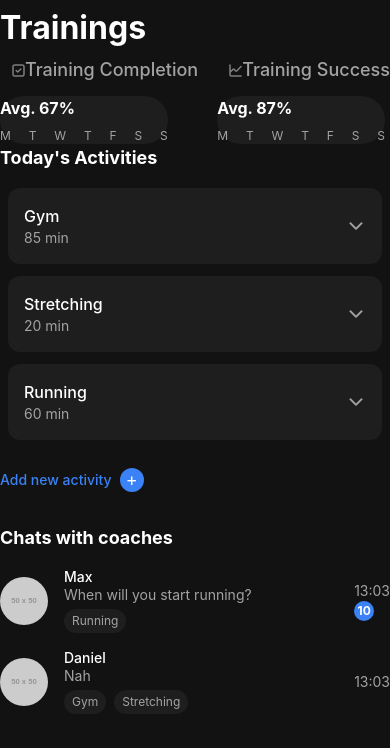
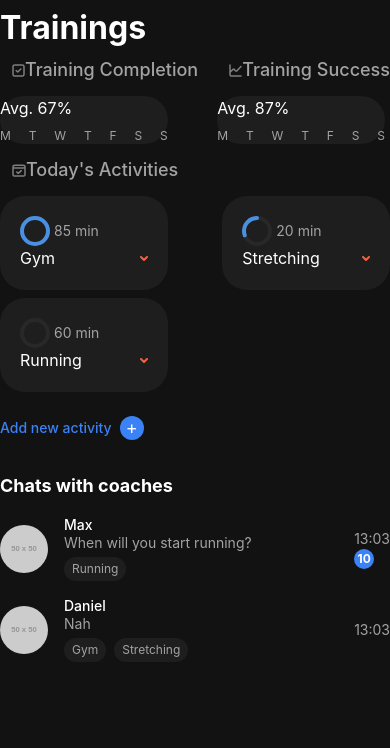
Before and after one commit to RedVVest/fitnes_test, a React Native app in the folder frontend/: screen / in a window 390 px wide. Shown: the top 748 px of the page. Built offline with nearby package versions, Linux system fonts and the light colour scheme.

Commit message:
ActivityCards implemented

```diff
--- /dev/null
+++ b/frontend/assets/svgs/trainingsScreen/CircularProgress.js
@@ -0,0 +1,43 @@
+import React from "react";
+import Svg, { Circle } from "react-native-svg";
+
+const CircularProgress = ({ progress, radius, strokeWidth, color }) => {
+  const clampedProgress = Math.min(Math.max(progress, 0), 100);
+
+  const circumference = 2 * Math.PI * radius;
+
+  const strokeDashoffset =
+    circumference - (clampedProgress / 100) * circumference;
+
+  return (
+    <Svg
+      width={radius * 2}
+      height={radius * 2}
+      viewBox={`0 0 ${radius * 2} ${radius * 2}`}
+    >
+      <Circle
+        cx={radius}
+        cy={radius}
+        r={radius - strokeWidth / 2}
+        stroke="#EBEBEB0D"
+        strokeWidth={strokeWidth}
+        fill="none"
+      />
+
+      <Circle
+        cx={radius}
+        cy={radius}
+        r={radius - strokeWidth / 2}
+        stroke={color}
+        strokeWidth={strokeWidth}
+        fill="none"
+        strokeLinecap="round"
+        strokeDasharray={circumference}
+        strokeDashoffset={-strokeDashoffset}
+        transform={`rotate(-90 ${radius} ${radius})`}
+      />
+    </Svg>
+  );
+};
+
+export default CircularProgress;
--- /dev/null
+++ b/frontend/assets/svgs/trainingsScreen/TrainingActivitiesSvg.js
@@ -0,0 +1,23 @@
+import React from "react";
+import Svg, { Path } from "react-native-svg";
+
+const TrainingActivitiesSvg = () => (
+  <Svg
+    width="14"
+    height="13"
+    viewBox="0 0 14 13"
+    fill="none"
+    xmlns="http://www.w3.org/2000/svg"
+  >
+    <Path
+      d="M1 3.99999H13M1 3.99999V9.86679C1 10.6135 1 10.9867 1.16349 11.2719C1.3073 11.5228 1.5366 11.727 1.81885 11.8548C2.1394 12 2.55925 12 3.39768 12H10.6023C11.4408 12 11.86 12 12.1805 11.8548C12.4628 11.727 12.6929 11.5228 12.8367 11.2719C13 10.987 13 10.6143 13 9.86905V3.99999M1 3.99999V3.46679C1 2.72006 1 2.34641 1.16349 2.06119C1.3073 1.81031 1.5366 1.60648 1.81885 1.47865C2.13972 1.33333 2.56007 1.33333 3.40015 1.33333H4H10H10.6001C11.4402 1.33333 11.8597 1.33333 12.1805 1.47865C12.4628 1.60648 12.6929 1.81031 12.8367 2.06119C13 2.34613 13 2.71932 13 3.4646V3.99999M9.25 6.66666L6.25 9.33333L4.75 7.99999"
+      stroke="#EBEBEB"
+      strokeOpacity="0.5"
+      strokeWidth="1.5"
+      strokeLinecap="round"
+      strokeLinejoin="round"
+    />
+  </Svg>
+);
+
+export default TrainingActivitiesSvg;
--- /dev/null
+++ b/frontend/assets/svgs/trainingsScreen/TrainingChevrone.js
@@ -0,0 +1,22 @@
+import React from "react";
+import Svg, { Path } from "react-native-svg";
+
+const TrainingChevrone = () => (
+  <Svg
+    width="8"
+    height="5"
+    viewBox="0 0 8 5"
+    fill="none"
+    xmlns="http://www.w3.org/2000/svg"
+  >
+    <Path
+      d="M7 1L4 4L1 1"
+      stroke="#F2613F"
+      strokeWidth="2"
+      strokeLinecap="round"
+      strokeLinejoin="round"
+    />
+  </Svg>
+);
+
+export default TrainingChevrone;
--- a/frontend/src/components/trainingsScreen/ActivityCard.js
+++ b/frontend/src/components/trainingsScreen/ActivityCard.js
@@ -1,18 +1,28 @@
 import React from "react";
-import { View, Text } from "react-native";
-import { Ionicons } from "@expo/vector-icons";
+import { View, Text, TouchableOpacity } from "react-native";
+import TrainingChevrone from "../../../assets/svgs/trainingsScreen/TrainingChevrone";
+import CircularProgress from "../../../assets/svgs/trainingsScreen/CircularProgress";
 
-const ActivityCard = ({ activity, duration }) => {
+const ActivityCard = ({ activity, planed_duration, done_duration }) => {
+  const progress = (done_duration / planed_duration) * 100;
   return (
-    <View className="bg-cardBg rounded-xl p-4 mx-2 mb-3 flex-row justify-between items-center">
-      <View>
-        <Text className="text-textPrimary text-base font-medium">
-          {activity}
+    <TouchableOpacity className="bg-cardBg  w-[43vw] rounded-[25px] p-5 mb-2">
+      <View className="flex-row items-center gap-1">
+        <CircularProgress
+          progress={progress}
+          radius={15}
+          strokeWidth={4}
+          color="#4A90E2"
+        />
+        <Text className="text-textSecondary text-sm">
+          {planed_duration} min
         </Text>
-        <Text className="text-textSecondary text-sm">{duration} min</Text>
       </View>
-      <Ionicons name="chevron-down" size={20} color="#A3A3A3" />
-    </View>
+      <View className="flex-row justify-between items-center mt-[9]">
+        <Text className="text-textPrimary text-base">{activity}</Text>
+        <TrainingChevrone />
+      </View>
+    </TouchableOpacity>
   );
 };
 
--- /dev/null
+++ b/frontend/src/components/trainingsScreen/ActivityCards.js
@@ -0,0 +1,33 @@
+import React from "react";
+import { View, Text } from "react-native";
+
+import ActivityCard from "./ActivityCard";
+import TrainingActivitiesSvg from "../../../assets/svgs/trainingsScreen/TrainingActivitiesSvg";
+
+const ActivityCards = () => {
+  return (
+    <View className="mt-3">
+      <View className="flex-row items-center gap-[7] ml-3">
+        <TrainingActivitiesSvg />
+        <Text className="text-textSecondary text-lg font-medium">
+          Today's Activities
+        </Text>
+      </View>
+      <View className="flex-row flex-wrap justify-between mt-3 ">
+        <ActivityCard activity="Gym" planed_duration={85} done_duration={85} />
+        <ActivityCard
+          activity="Stretching"
+          planed_duration={20}
+          done_duration={8}
+        />
+        <ActivityCard
+          activity="Running"
+          planed_duration={60}
+          done_duration={0}
+        />
+      </View>
+    </View>
+  );
+};
+
+export default ActivityCards;
--- a/frontend/src/components/trainingsScreen/StatsCard.js
+++ b/frontend/src/components/trainingsScreen/StatsCard.js
@@ -23,9 +23,7 @@ const StatsCard = ({ title, average, data }) => {
       <View
         className={`bg-cardBg mt-3 pt-[12] pb-[6] px-[12] w-[43vw] rounded-[25px]`}
       >
-        <Text className="text-textPrimary text-base font-bold">
-          Avg. {average}%
-        </Text>
+        <Text className="text-textPrimary text-base">Avg. {average}%</Text>
         <View className="flex-row justify-between mt-2 ">
           {data.map((value, index) => {
             return (
--- a/frontend/src/screens/TrainingsScreen.js
+++ b/frontend/src/screens/TrainingsScreen.js
@@ -4,6 +4,7 @@ import Header from "./../components/trainingsScreen/Header";
 import StatsCard from "./../components/trainingsScreen/StatsCard";
 import ActivityCard from "./../components/trainingsScreen/ActivityCard";
 import ChatCard from "./../components/trainingsScreen/ChatCard";
+import ActivityCards from "../components/trainingsScreen/ActivityCards";
 
 const TrainingsScreen = () => {
   return (
@@ -23,12 +24,8 @@ const TrainingsScreen = () => {
           />
         </View>
 
-        <Text className="text-textPrimary text-lg font-bold mb-4">
-          Today's Activities
-        </Text>
-        <ActivityCard activity="Gym" duration={85} />
-        <ActivityCard activity="Stretching" duration={20} />
-        <ActivityCard activity="Running" duration={60} />
+        <ActivityCards />
+
         <TouchableOpacity className="flex-row items-center mt-4">
           <Text className="text-accent text-sm font-medium">
             Add new activity
```
